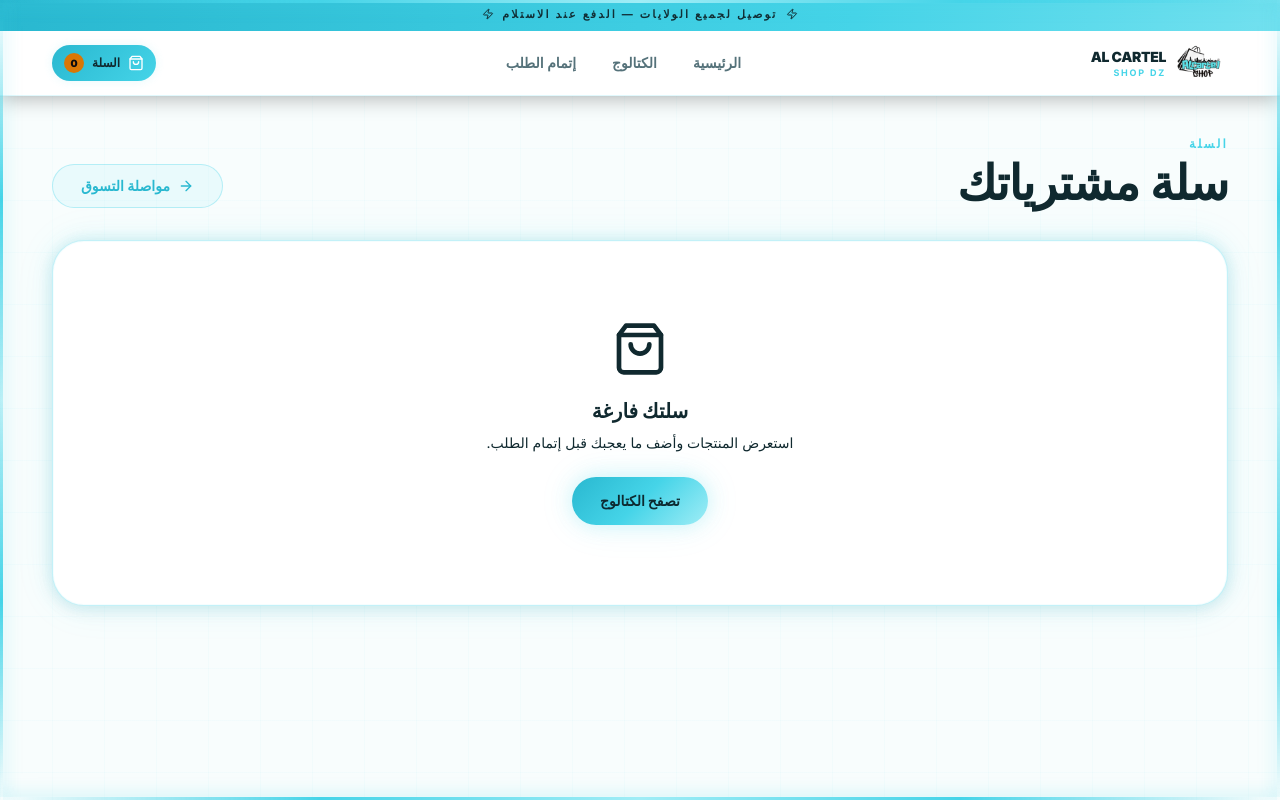
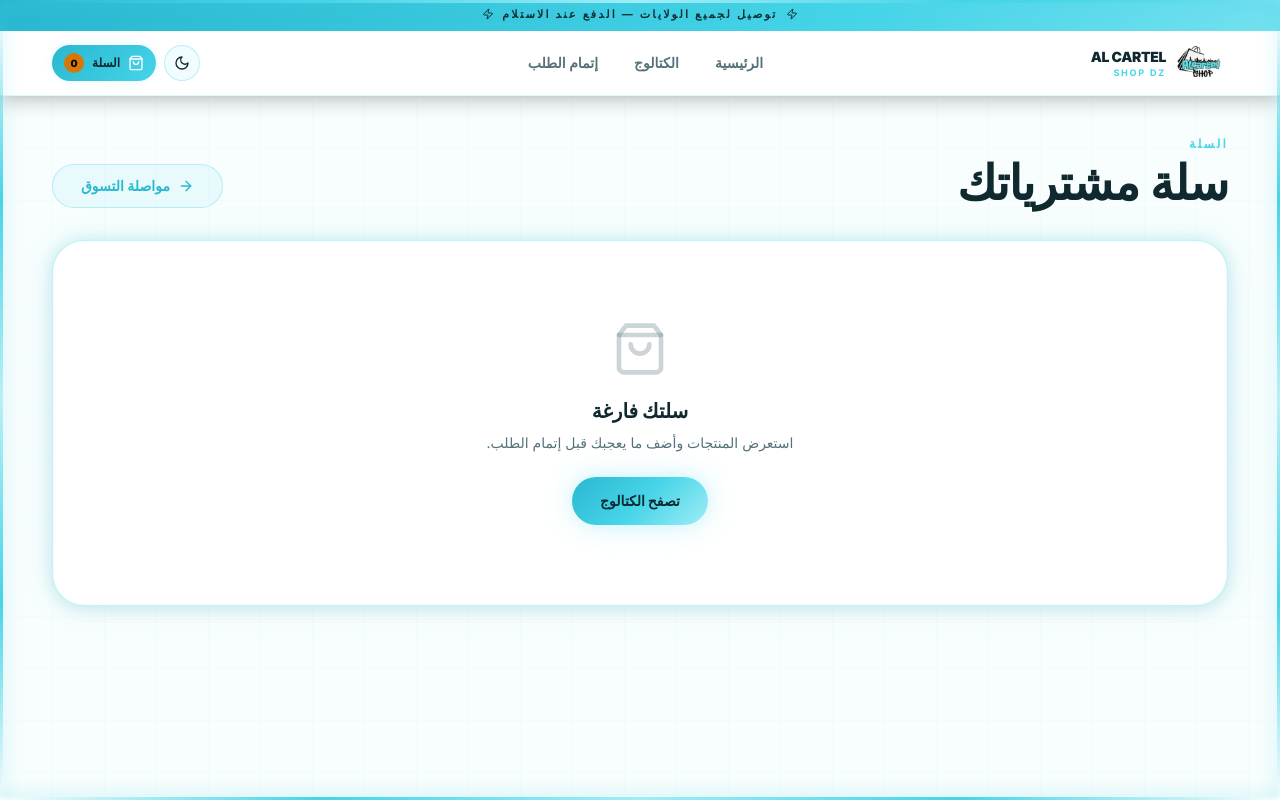
Before and after one commit to mohalr2007/store-, a Next.js app: page /cart in a window 1280 px wide. Shown: the top 800 px of the page. Built offline with nearby package versions, Linux system fonts and the light colour scheme.

Commit message:
Add storefront dark mode

```diff
--- a/src/app/checkout/page.tsx
+++ b/src/app/checkout/page.tsx
@@ -158,7 +158,14 @@ export default function CheckoutPage() {
           <form onSubmit={handleSubmit} className="grid gap-6 lg:grid-cols-[1fr_390px]">
             <motion.section initial={{ opacity: 0, y: 15 }} animate={{ opacity: 1, y: 0 }} transition={{ delay: 0.1 }} className="card-glow rounded-[2rem] p-5 sm:p-7">
               {error && (
-                <div className="mb-5 rounded-2xl border border-red-200 bg-red-50 px-4 py-3 text-sm font-semibold text-red-700">
+                <div
+                  className="mb-5 rounded-2xl border px-4 py-3 text-sm font-semibold"
+                  style={{
+                    background: "var(--danger-bg)",
+                    borderColor: "var(--danger-border)",
+                    color: "var(--danger-fg)",
+                  }}
+                >
                   {error}
                 </div>
               )}
--- a/src/app/globals.css
+++ b/src/app/globals.css
@@ -21,10 +21,12 @@
   --bg-card:     #ffffff;
   --bg-card-2:   #f0fbfc;
   --bg-input:    #fafefe;
+  --background:  var(--bg);
 
   --fg:          #10292f;
   --fg-muted:    #55727a;
   --fg-subtle:   #7b9aa2;
+  --muted-foreground: var(--fg-muted);
 
   --primary:     #45d4e8;
   --primary-fg:  #0d2a30;
@@ -40,11 +42,58 @@
 
   --shadow:      0 4px 18px rgba(16,41,47,0.06), 0 0 14px rgba(69,212,232,0.06);
   --shadow-glow: 0 0 20px rgba(69,212,232,0.16), 0 0 42px rgba(69,212,232,0.08);
+  --order-form-bg: linear-gradient(180deg, rgba(255,255,255,0.98), rgba(240,251,252,0.96));
+  --soft-panel-bg: rgba(255,255,255,0.72);
+  --danger-bg: #fef2f2;
+  --danger-border: #fecaca;
+  --danger-fg: #b91c1c;
 
   --radius-sm:  0.75rem;
   --radius-md:  1rem;
   --radius-lg:  1.5rem;
   --radius-xl:  2rem;
+}
+
+html.dark {
+  --brand:         #45d4e8;
+  --brand-dark:    #1eb7d1;
+  --brand-light:   #8eeaf5;
+  --brand-glow:    rgba(69, 212, 232, 0.34);
+  --brand-glow-soft: rgba(69, 212, 232, 0.16);
+  --brand-glow-edge: rgba(69, 212, 232, 0.28);
+  --brand-soft:    rgba(69, 212, 232, 0.13);
+  --brand-border:  rgba(69, 212, 232, 0.34);
+
+  --bg:          #071417;
+  --bg-card:     #0d2025;
+  --bg-card-2:   #102a30;
+  --bg-input:    #0a1c20;
+  --background:  var(--bg);
+
+  --fg:          #ecfeff;
+  --fg-muted:    #b5d4da;
+  --fg-subtle:   #80aeb8;
+  --muted-foreground: var(--fg-muted);
+
+  --primary:     #45d4e8;
+  --primary-fg:  #061316;
+  --primary-hover: #72e5f3;
+
+  --neon-blue:   #45d4e8;
+  --neon-gold:   #fbbf24;
+  --neon-green:  #34d399;
+  --neon-red:    #fb7185;
+
+  --border:        rgba(69, 212, 232, 0.18);
+  --border-strong: rgba(69, 212, 232, 0.38);
+
+  --shadow:      0 12px 32px rgba(0,0,0,0.3), 0 0 18px rgba(69,212,232,0.08);
+  --shadow-glow: 0 0 24px rgba(69,212,232,0.2), 0 0 54px rgba(69,212,232,0.1);
+  --order-form-bg: linear-gradient(180deg, rgba(13,32,37,0.98), rgba(9,24,28,0.96));
+  --soft-panel-bg: rgba(16,42,48,0.82);
+  --danger-bg: rgba(127,29,29,0.28);
+  --danger-border: rgba(248,113,113,0.34);
+  --danger-fg: #fecaca;
 }
 
 /* === BASE === */
@@ -316,6 +365,21 @@
   }
 }
 
+html.dark .neon-grid-bg {
+  background-image:
+    linear-gradient(rgba(69,212,232,0.045) 1px, transparent 1px),
+    linear-gradient(90deg, rgba(69,212,232,0.045) 1px, transparent 1px);
+}
+
+html.dark .btn-outline {
+  color: var(--fg);
+  background: rgba(69,212,232,0.1);
+}
+
+html.dark .btn-primary {
+  color: #061316;
+}
+
 /* === SCROLLBAR === */
 ::selection {
   background: rgba(69,212,232,0.22);
--- a/src/app/layout.tsx
+++ b/src/app/layout.tsx
@@ -4,6 +4,7 @@ import "./globals.css";
 import { CartProvider } from "@/components/CartProvider";
 import { Toaster } from "sonner";
 import { KeyboardNavigation } from "@/components/keyboard-navigation";
+import { ThemeProvider } from "@/components/ThemeProvider";
 
 const inter = Inter({ subsets: ["latin"], variable: "--font-sans" });
 const spaceGrotesk = Space_Grotesk({ subsets: ["latin"], variable: "--font-display" });
@@ -20,9 +21,19 @@ export const metadata: Metadata = {
 export default function RootLayout({ children }: { children: React.ReactNode }) {
   return (
     <html lang="ar" dir="rtl" suppressHydrationWarning>
+      <head>
+        <script
+          dangerouslySetInnerHTML={{
+            __html:
+              "try{if(localStorage.getItem('ac-theme')==='dark'){document.documentElement.classList.add('dark')}}catch(e){}",
+          }}
+        />
+      </head>
       <body className={`${inter.variable} ${spaceGrotesk.variable} antialiased`}>
         <KeyboardNavigation />
-        <CartProvider>{children}</CartProvider>
+        <ThemeProvider>
+          <CartProvider>{children}</CartProvider>
+        </ThemeProvider>
         <Toaster position="bottom-center" richColors />
       </body>
     </html>
--- a/src/app/products/[id]/DirectOrderForm.tsx
+++ b/src/app/products/[id]/DirectOrderForm.tsx
@@ -125,7 +125,7 @@ export function DirectOrderForm({
       className="mt-5 w-full rounded-[1.75rem] border border-[rgba(69,212,232,0.18)] bg-[var(--bg-card)] p-6 shadow-sm sm:p-7 lg:p-8"
       style={{
         boxShadow: "var(--shadow)",
-        background: "linear-gradient(180deg, rgba(255,255,255,0.98), rgba(240,251,252,0.96))",
+        background: "var(--order-form-bg)",
       }}
     >
       <div className="min-w-0">
@@ -243,7 +243,7 @@ export function DirectOrderForm({
         </div>
       </div>
 
-      <div className="mt-5 rounded-[1.35rem] border border-[rgba(69,212,232,0.16)] bg-[rgba(255,255,255,0.72)] p-4 sm:p-5">
+      <div className="mt-5 rounded-[1.35rem] border border-[rgba(69,212,232,0.16)] bg-[var(--soft-panel-bg)] p-4 sm:p-5">
         <div className="space-y-2.5 text-sm">
           <Row label={`سعر المنتج (${form.quantity})`} value={`${subtotal} د.ج`} />
           <Row
@@ -262,7 +262,14 @@ export function DirectOrderForm({
       </div>
 
       {error && (
-        <p className="mt-3 rounded-xl border border-red-200 bg-red-50 px-4 py-3 text-right text-sm font-semibold text-red-700">
+        <p
+          className="mt-3 rounded-xl border px-4 py-3 text-right text-sm font-semibold"
+          style={{
+            background: "var(--danger-bg)",
+            borderColor: "var(--danger-border)",
+            color: "var(--danger-fg)",
+          }}
+        >
           {error}
         </p>
       )}
--- a/src/components/Header.tsx
+++ b/src/components/Header.tsx
@@ -2,11 +2,13 @@
 
 import Link from "next/link";
 import { useState } from "react";
-import { ShoppingBag, Menu, X, Zap } from "lucide-react";
+import { ShoppingBag, Menu, Moon, Sun, X, Zap } from "lucide-react";
 import { useCart } from "@/components/CartProvider";
+import { useTheme } from "@/components/ThemeProvider";
 
 export function Header() {
   const { itemCount } = useCart();
+  const { theme, toggleTheme } = useTheme();
   const [mobileOpen, setMobileOpen] = useState(false);
 
   const navLinks = [
@@ -79,6 +81,22 @@ export function Header() {
 
           {/* Left actions (since RTL, start is right, end is left) */}
           <div className="flex items-center gap-2">
+            <button
+              type="button"
+              onClick={toggleTheme}
+              className="flex h-9 w-9 items-center justify-center rounded-xl transition-all hover:scale-105"
+              style={{
+                background: theme === "dark" ? "rgba(69,212,232,0.14)" : "rgba(69,212,232,0.08)",
+                border: "1px solid var(--border-strong)",
+                color: "var(--fg)",
+                boxShadow: theme === "dark" ? "0 0 14px rgba(69,212,232,0.16)" : "none",
+              }}
+              aria-label={theme === "dark" ? "تفعيل الوضع الفاتح" : "تفعيل الوضع الداكن"}
+              title={theme === "dark" ? "الوضع الفاتح" : "الوضع الداكن"}
+            >
+              {theme === "dark" ? <Sun className="h-4 w-4" /> : <Moon className="h-4 w-4" />}
+            </button>
+
             {/* Cart */}
             <Link
               href="/cart"
--- a/src/components/ThemeProvider.tsx
+++ b/src/components/ThemeProvider.tsx
@@ -4,12 +4,12 @@ import { createContext, useContext, useEffect, useState } from "react";
 
 type Theme = "dark" | "light";
 const ThemeContext = createContext<{ theme: Theme; toggleTheme: () => void }>({
-  theme: "dark",
+  theme: "light",
   toggleTheme: () => {},
 });
 
 export function ThemeProvider({ children }: { children: React.ReactNode }) {
-  const [theme, setTheme] = useState<Theme>("dark");
+  const [theme, setTheme] = useState<Theme>("light");
   const [mounted, setMounted] = useState(false);
 
   useEffect(() => {
@@ -17,7 +17,7 @@ export function ThemeProvider({ children }: { children: React.ReactNode }) {
     const saved = localStorage.getItem("ac-theme") as Theme | null;
     if (saved === "light" || saved === "dark") {
       setTheme(saved);
-      document.documentElement.classList.toggle("light", saved === "light");
+      document.documentElement.classList.toggle("dark", saved === "dark");
     }
   }, []);
 
@@ -25,16 +25,11 @@ export function ThemeProvider({ children }: { children: React.ReactNode }) {
     const next = theme === "dark" ? "light" : "dark";
     setTheme(next);
     localStorage.setItem("ac-theme", next);
-    document.documentElement.classList.toggle("light", next === "light");
+    document.documentElement.classList.toggle("dark", next === "dark");
   };
 
-  // Prevent flash by not rendering until mounted
-  if (!mounted) {
-    return <div style={{ visibility: "hidden" }}>{children}</div>;
-  }
-
   return (
-    <ThemeContext.Provider value={{ theme, toggleTheme }}>
+    <ThemeContext.Provider value={{ theme: mounted ? theme : "light", toggleTheme }}>
       {children}
     </ThemeContext.Provider>
   );
```
